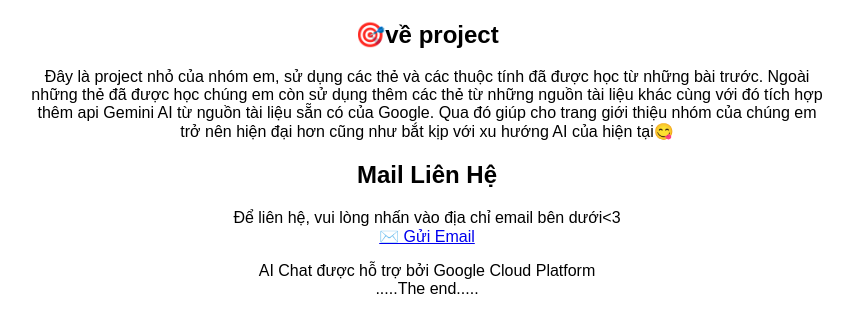
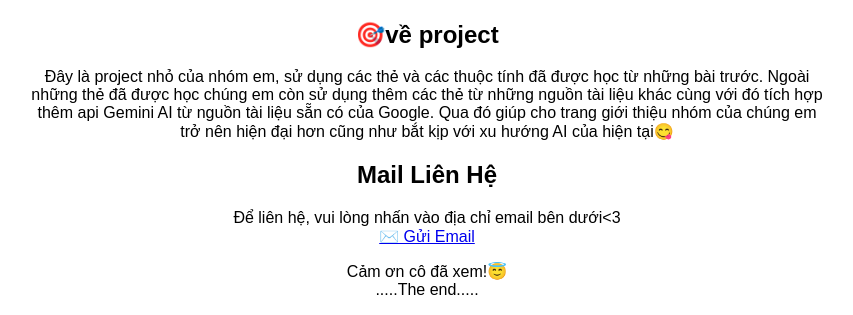
Before and after one commit to vinmydiemsudosu/vinmydiemsudosu.github.io, a plain HTML site: page index.html in a window 1280 px wide. Shown: the part 1540-1855 px from the top of the page, without its empty margins (213-1066 px from the left). Drawn offline with Linux system fonts and the light colour scheme.

Commit message:
Update index.html

```diff
--- a/index.html
+++ b/index.html
@@ -101,7 +101,7 @@
             </p>
 
             <p align="center">
-                AI Chat được hỗ trợ bởi Google Cloud Platform<br>
+                Cảm ơn cô đã xem!😇<br>
                 .....The end.....
             </p>
         </footer>
```
